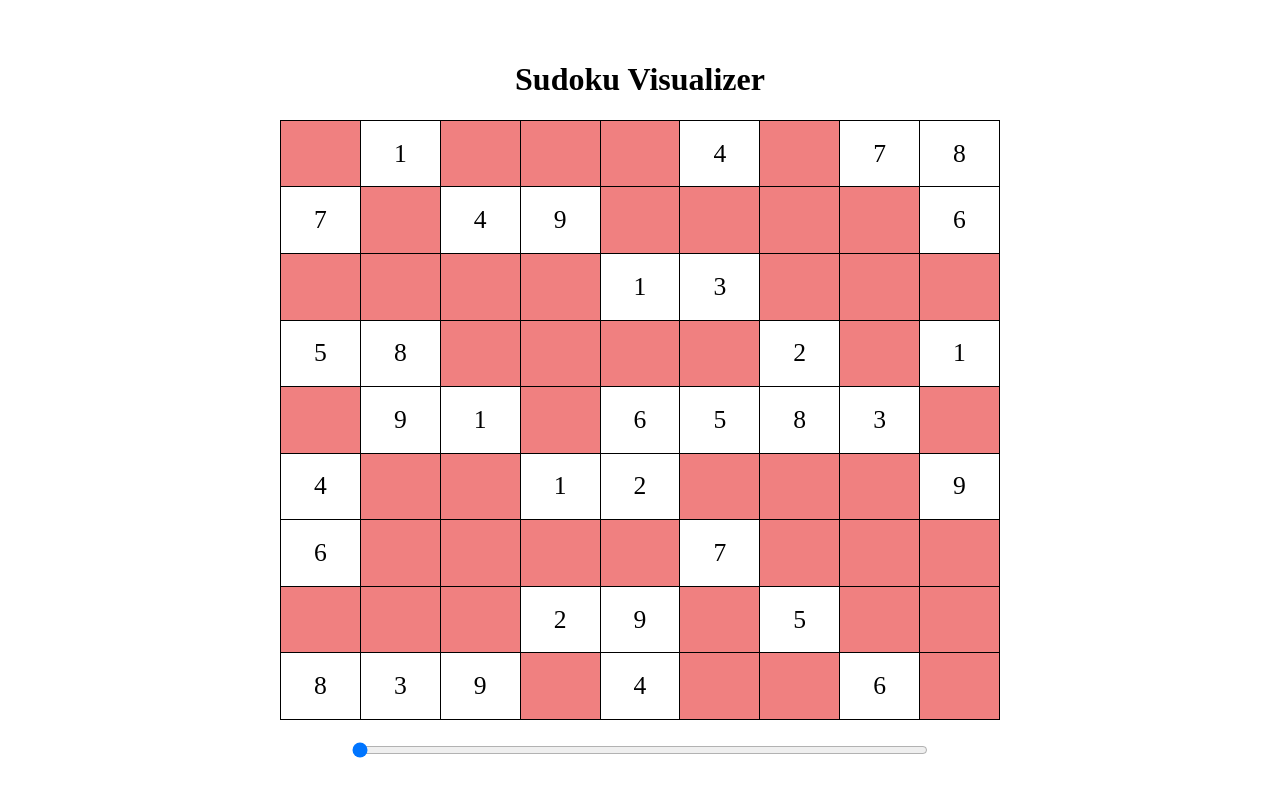
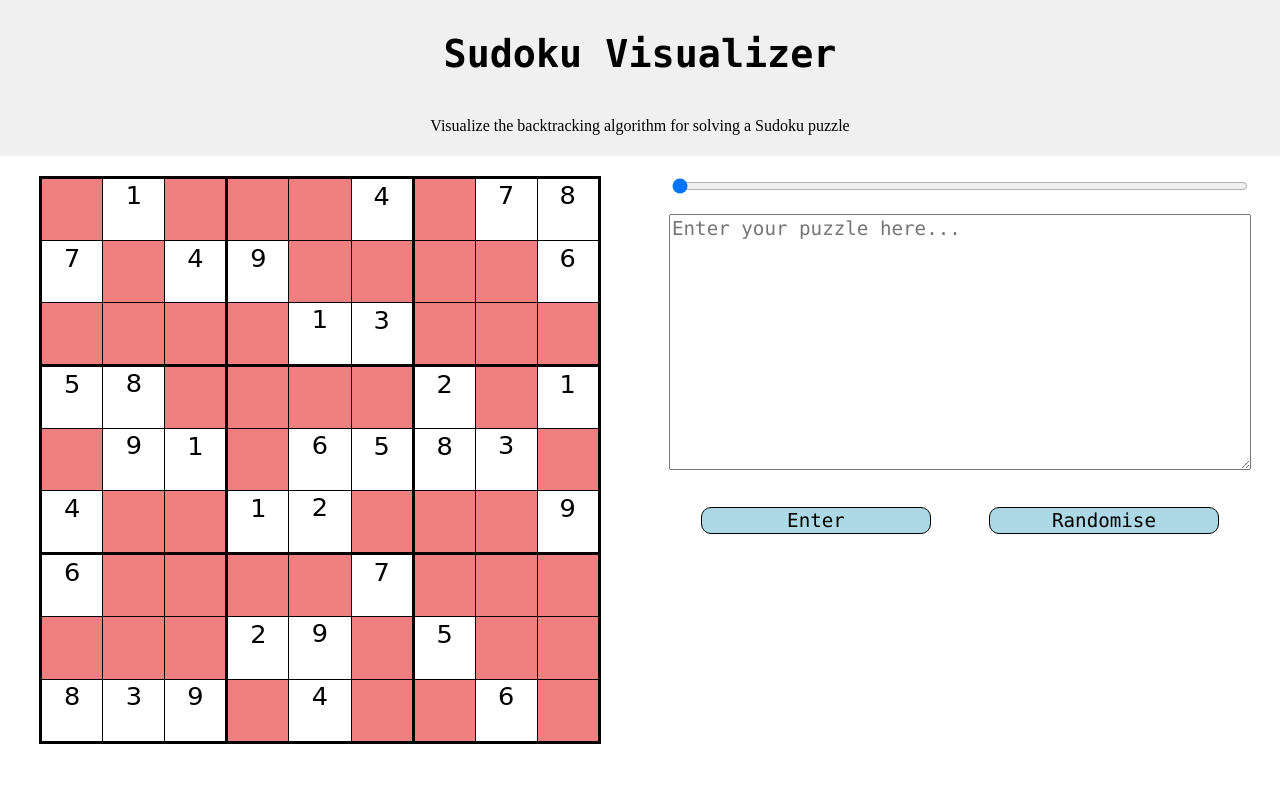
Before and after one commit to ashraf629/Sudoku, a Flask app: page / in a window 1280 px wide. Run offline with Flask 3, Linux system fonts and the light colour scheme.

Commit message:
updated UI, added randomise and enter puzzle buttons. Enter button functionality is not complete.

```diff
--- a/app.py
+++ b/app.py
@@ -9,13 +9,18 @@ PUZZLE = '0090654300070008006001080200030900025014039608040001000305090070560800
 def toDict(board):
     return {'entries':board.entries, 'green':board.green, 'yellow':board.yellow, 'red':board.red}
 
-@app.route('/')
-def index():
+@app.route("/randomise", methods=['GET'])
+def randomisePuzzle():
     global PUZZLE
     lines = open("sudoku.csv").readlines()
     numOfPuzzles = len(lines)-1
     n = randint(1,1+numOfPuzzles)
     PUZZLE = lines[n].split(',')[0]
+    return jsonify({'status':'success'})
+
+@app.route('/')
+def index():
+    randomisePuzzle()
     return render_template('index.html')
 
 @app.route('/get_puzzle', methods=['GET'])
--- a/static/script.js
+++ b/static/script.js
@@ -11,7 +11,9 @@ function createBoard(board) {
             var row = document.createElement('tr');
             var _loop_2 = function (j) {
                 var cell = document.createElement('td');
-                cell.textContent = board.entries[i][j] === 0 ? '' : board.entries[i][j].toString();
+                var cellContent = document.createElement('div');
+                cellContent.classList.add('cell-content');
+                cellContent.textContent = board.entries[i][j] === 0 ? '' : board.entries[i][j].toString();
                 if (board.green.some(function (_a) {
                     var x = _a[0], y = _a[1];
                     return x === i && y === j;
@@ -33,6 +35,7 @@ function createBoard(board) {
                 else {
                     cell.classList.add('cell-default');
                 }
+                cell.appendChild(cellContent);
                 row.appendChild(cell);
             };
             for (var j = 0; j < 9; j++) {
@@ -44,17 +47,26 @@ function createBoard(board) {
             _loop_1(i);
         }
     }
-    else {
-        console.error('Table element not found');
+}
+/**
+ * Adjusts the size of the Sudoku board to ensure it remains square,
+ * based on the smaller dimension of the parent container.
+ */
+function adjustTableSize() {
+    var boardContainer = document.querySelector('.board-container');
+    var table = document.getElementById('sudoku-board');
+    if (boardContainer && table) {
+        var containerWidth = boardContainer.clientWidth;
+        var containerHeight = boardContainer.clientHeight;
+        var tableSize = Math.min(containerWidth, containerHeight) * 0.9;
+        table.style.width = "".concat(tableSize, "px");
+        table.style.height = "".concat(tableSize, "px");
     }
 }
 /**
- * Updates the frame based on the slider value.
- * @param value - The value of the slider.
+ * Fetches the puzzle and solution from the server and creates the Sudoku board.
  */
-function updateframe(value) {
-    createBoard(boardFrames[value]);
-}
+function solve() {
     fetch('/get_puzzle', { method: 'GET' })
         .then(function (response) { return response.json(); })
         .then(function (data) {
@@ -68,5 +80,14 @@ fetch('/solve', { method: 'GET' })
         boardFrames = timeline;
         var slider = document.getElementById('frame-slider');
         slider.max = (timeline.length - 1).toString();
-    slider.oninput = function () { return updateframe(parseInt(slider.value)); };
+        slider.oninput = function () { return createBoard(timeline[parseInt(slider.value)]); };
     });
+}
+function randomiseBoard() {
+    fetch('/randomise', { method: 'GET' })
+        .then(function () { solve(); });
+}
+// Call adjustTableSize on window resize and initial load
+window.addEventListener('resize', adjustTableSize);
+window.addEventListener('load', adjustTableSize);
+solve();
--- a/static/styles.css
+++ b/static/styles.css
@@ -1,30 +1,53 @@
 body {
     display: flex;
-    justify-content: center;
-    align-items: center;
+    flex-direction: column;
+    width: 100vw;
     height: 100vh;
     margin: 0;
 }
+h1 {
+    font-size: 3vw;
+    font-family: 'Lucida Console', Monaco, monospace;
+}
+
+.header-container {
+    display: flex;
+    flex-direction: column;
+    align-items: center;
+    justify-content: center;
+    width: 100%;
+    height: 20%;
+    background-color: #f0f0f0;
+    margin-bottom: 20px;
+}
+
+.main-container {
+    display: flex;
+    width: 100%;
+    height: 80%;
+}
+
 .board-container {
     display: flex;
     flex-direction: column;
     align-items: center;
-    width: 90vmin;
-    height: 90vmin;
+    width: 50%;
+    height: 100%;
 }
 table {
     border-collapse: collapse;
-    width: 100%;
-    height: 100%;
     margin-bottom: 20px;
 }
 td {
     width: 11.1%;
-    height: 11.1%;
     text-align: center;
     border: 1px solid black;
     font-size: 2vw;
+    font-family: 'Lucida Handwriting', cursive;
 }
+td .cell-content {
+    aspect-ratio: 1 / 1 ;
+  }
 .cell-default {
     background-color: white;
 }
@@ -37,6 +60,54 @@ td {
 .cell-red {
     background-color: lightcoral;
 }
+td:nth-child(3n+1) {
+    border-left: 3px solid black;
+}
+td:nth-child(3n) {
+    border-right: 3px solid black;
+}
+tr:nth-child(3n+1) td {
+    border-top: 3px solid black;
+}
+tr:nth-child(3n) td {
+    border-bottom: 3px solid black;
+}
+
+.controls-container {
+    display: flex;
+    flex-direction: column;
+    align-items: center;
+    width: 50%;
+    height: 100%;
+    margin-bottom: 20px;
+}
 .slider {
-    width: 80%;
+    width: 90%;
+    margin-bottom: 20px;
 }
+textarea {
+    width: 90%;
+    height: 40%;
+    font-size: 1.5vw;
+    font-family: 'Lucida Console', Monaco, monospace;
+    margin-bottom: 20px;
+}
+
+.buttons-container {
+    display: flex;
+    justify-content: space-around;
+    flex-direction: row;
+    align-items: center;
+    width: 90%;
+    height: 10%;
+}
+button {
+    width: 40%;
+    font-size: 1.5vw;
+    font-family: 'Lucida Console', Monaco, monospace;
+    background-color: lightblue;
+    border: 1px solid black;
+    border-radius: 10px;
+    cursor: pointer;
+    margin: 10px;
+}
--- a/templates/index.html
+++ b/templates/index.html
@@ -7,10 +7,22 @@
     <link rel="stylesheet" href="{{ url_for('static', filename='styles.css') }}">
 </head>
 <body>
-    <div class="board-container">
+    <div class="header-container">
         <h1>Sudoku Visualizer</h1>
-        <table id="sudoku-board"></table>
-        <input type="range" id="frame-slider" class="slider" min="0" max="100" value="0" step="1">
+        <p>Visualize the backtracking algorithm for solving a Sudoku puzzle</p>
+    </div>
+    <div class="main-container">
+        <div class="board-container">
+            <table id="sudoku-board"></table>
+        </div>
+        <div class="controls-container">
+            <input type="range" id="frame-slider" class="slider" min="0" max="100" value="0" step="1">
+            <textarea id="puzzle-input" rows="10" cols="30" placeholder="Enter your puzzle here..."></textarea>
+            <div class = "buttons-container">
+                <button id="enter-button">Enter</button>
+                <button id="randomise-button" onclick="randomiseBoard()">Randomise</button>
+            </div>
+        </div>
     </div>
     <script src="{{ url_for('static', filename='script.js') }}"></script>
 </body>
```
Also changed, not shown: src/script.ts (+34 -8 lines). Lines whose indentation alone changed are shown as unchanged.
